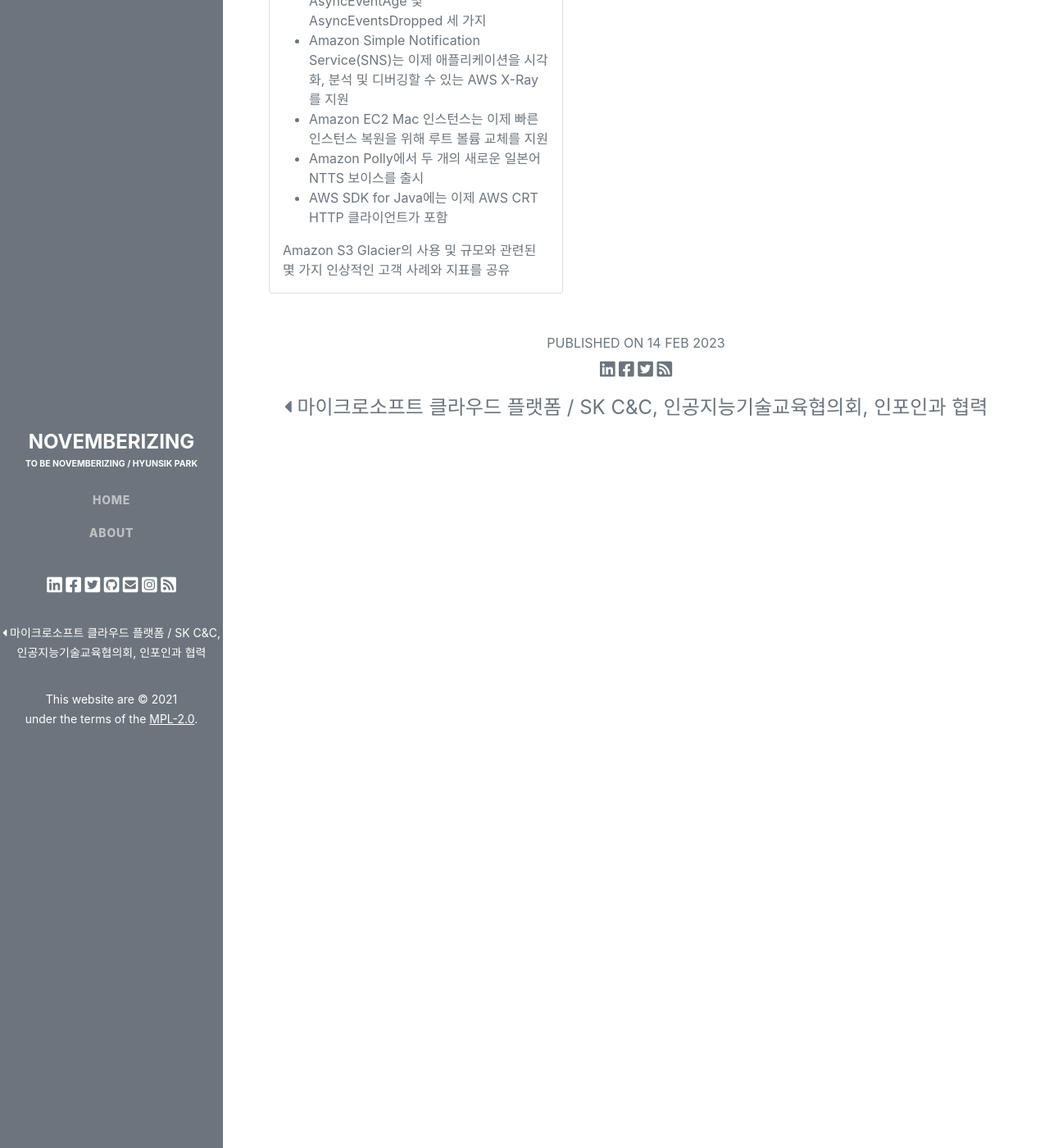
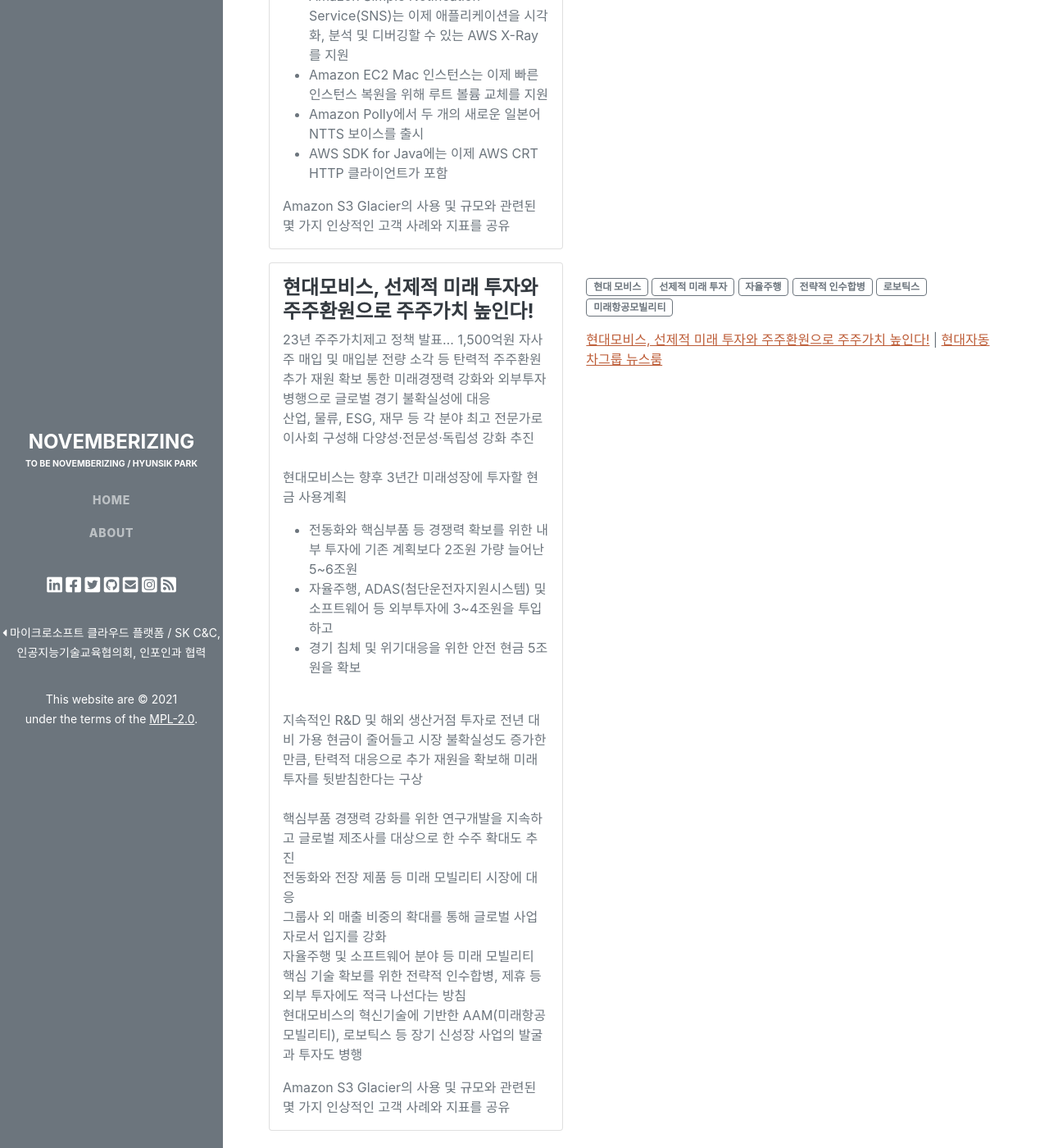
Before and after one commit to novemberizing/novemberizing.github.io, a Jekyll site: the page built from _posts/2023-02-15-NewsXBrief.md, in a window 1280 px wide and 1400 px high, scrolled down 693 px. Shown: the whole window at 82% size. Built offline with Jekyll 4.4.1, drawn with Linux system fonts in a browser that asks for light colours; comment, search, counter and statistics services are not loaded; some of the changed text lies outside the part shown.

Commit message:
업데이트

```diff
--- a/_posts/2023-02-15-NewsXBrief.md
+++ b/_posts/2023-02-15-NewsXBrief.md
@@ -1,13 +1,15 @@
 ---
 layout: post
 section: "2023년 2월 14일"
-title: "AWS에서는 일주일 전 지난 주 Review 블로그 게시물을 게시한 이후 32가지 기능을 발표"
-subtitle: "AWS에서는 일주일 전 지난 주 Review 블로그 게시물을 게시한 이후 32가지 기능을 발표"
+title: "현대모비스, 선제적 미래 투자"
+subtitle: "현대모비스, 선제적 미래 투자"
 cover: /assets/images/posts/2022-01-08-Decentralization.png
 date: "2023-02-14 11:30:00"
 categories: posts
-tags: ["AWS"]
+tags: ["AWS", "현대모비스", "자율주행", "미래항공모빌리티", "로보틱스"]
 ---
+
+<h4 class="mb-3">1. 현대모비스, 선제적 미래 투자</h4>
 
 <div class="row mb-3">
     <div class="col-xl-5 col-lg-12">
@@ -43,3 +45,51 @@
         </p>
     </div>
 </div>
+
+<div class="row mb-3">
+    <div class="col-xl-5 col-lg-12">
+        <div class="card">
+            <div class="card-body">
+                <h4 class="card-title">
+                    현대모비스, 선제적 미래 투자와 주주환원으로 주주가치 높인다!
+                </h4>
+                <p class="card-text">
+23년 주주가치제고 정책 발표… 1,500억원 자사주 매입 및 매입분 전량 소각 등 탄력적 주주환원<br />
+추가 재원 확보 통한 미래경쟁력 강화와 외부투자 병행으로 글로벌 경기 불확실성에 대응<br />
+산업, 물류, ESG, 재무 등 각 분야 최고 전문가로 이사회 구성해 다양성·전문성·독립성 강화 추진<br />
+<br />
+현대모비스는 향후 3년간 미래성장에 투자할 현금 사용계획<br />
+<ul>
+    <li>전동화와 핵심부품 등 경쟁력 확보를 위한 내부 투자에 기존 계획보다 2조원 가량 늘어난 5~6조원</li>
+    <li>자율주행, ADAS(첨단운전자지원시스템) 및 소프트웨어 등 외부투자에 3~4조원을 투입하고</li>
+    <li>경기 침체 및 위기대응을 위한 안전 현금 5조원을 확보</li>
+</ul>
+<br />
+지속적인 R&D 및 해외 생산거점 투자로 전년 대비 가용 현금이 줄어들고 시장 불확실성도 증가한 만큼, 탄력적 대응으로 추가 재원을 확보해 미래투자를 뒷받침한다는 구상<br />
+<br />
+핵심부품 경쟁력 강화를 위한 연구개발을 지속하고 글로벌 제조사를 대상으로 한 수주 확대도 추진<br />
+전동화와 전장 제품 등 미래 모빌리티 시장에 대응<br />
+그룹사 외 매출 비중의 확대를 통해 글로벌 사업자로서 입지를 강화<br />
+자율주행 및 소프트웨어 분야 등 미래 모빌리티 핵심 기술 확보를 위한 전략적 인수합병, 제휴 등 외부 투자에도 적극 나선다는 방침<br />
+현대모비스의 혁신기술에 기반한 AAM(미래항공모빌리티), 로보틱스 등 장기 신성장 사업의 발굴과 투자도 병행<br />
+                </p>
+                <p class="card-text">
+                    Amazon S3 Glacier의 사용 및 규모와 관련된 몇 가지 인상적인 고객 사례와 지표를 공유
+                </p>
+            </div>
+        </div>
+    </div>
+    <div class="col-xl-7 col-lg-12 px-3 mt-3">
+        <p class="mb-3">
+            <span class="badge badge-outline-secondary">현대 모비스</span>
+            <span class="badge badge-outline-secondary">선제적 미래 투자</span>
+            <span class="badge badge-outline-secondary">자율주행</span>
+            <span class="badge badge-outline-secondary">전략적 인수합병</span>
+            <span class="badge badge-outline-secondary">로보틱스</span>
+            <span class="badge badge-outline-secondary">미래항공모빌리티</span>
+        </p>
+        <p class="mb-3">
+            <a href="https://www.hyundai.co.kr/news/CONT0000000000076502">현대모비스, 선제적 미래 투자와 주주환원으로 주주가치 높인다!</a> | <a href="https://www.hyundai.co.kr/news/byline-45">현대자동차그룹 뉴스룸</a>
+        </p>
+    </div>
+</div>
```
